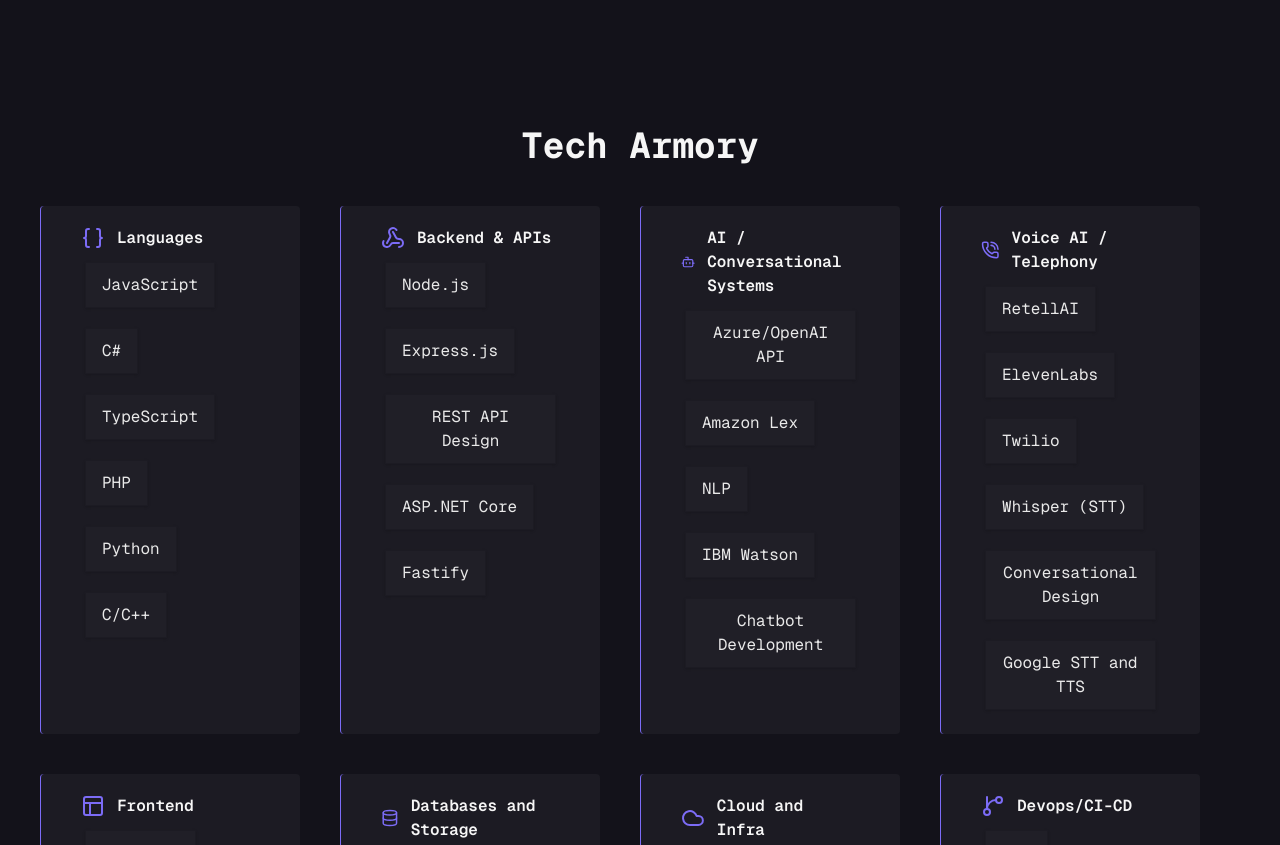
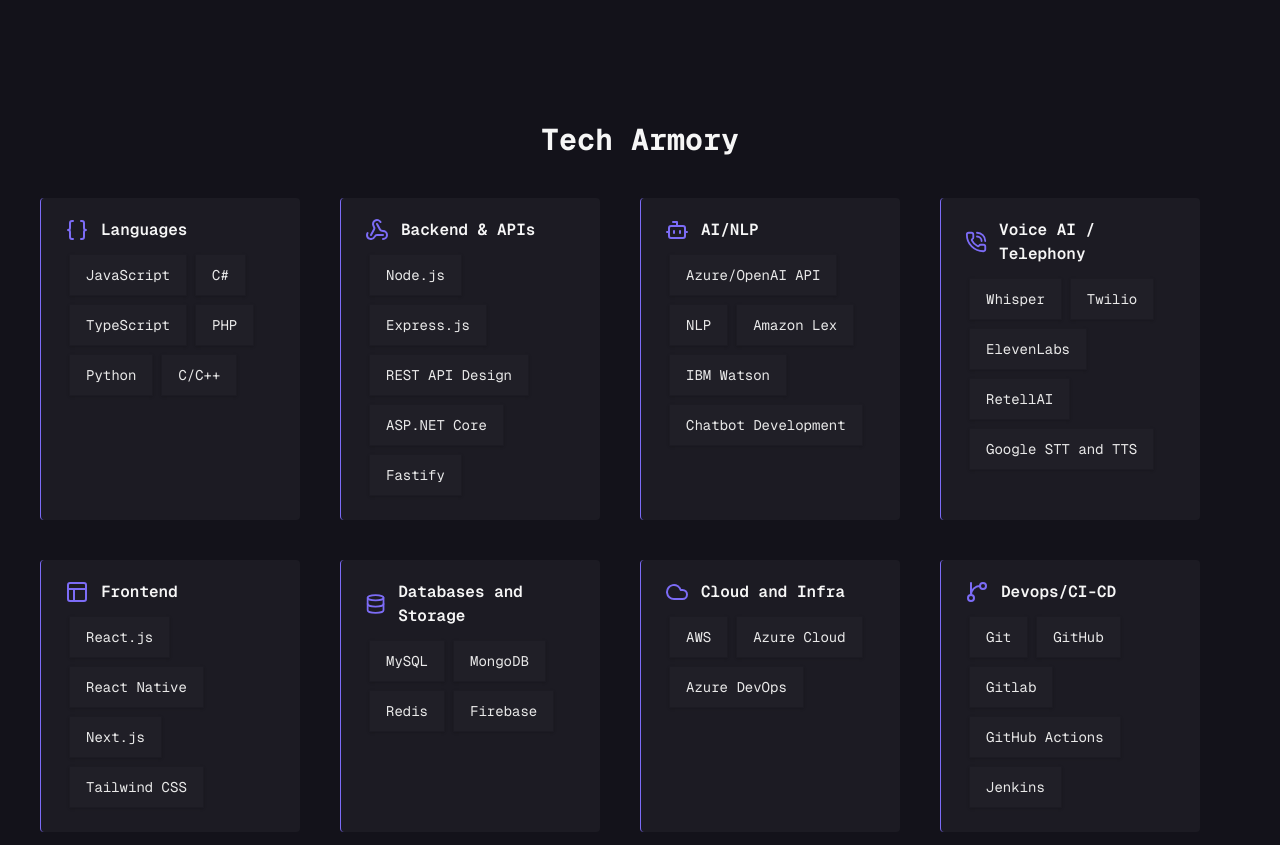
Before and after one commit to devi5040/portfolio, a Next.js app: page / in a window 1280 px wide. Shown: the part 1955-2800 px from the top of the page. Built offline with nearby package versions, Linux system fonts and the light colour scheme.

Commit message:
feat: Update component styles and improve technical skills constants

```diff
--- a/app/components/Hero.tsx
+++ b/app/components/Hero.tsx
@@ -31,7 +31,12 @@
         </div>
       </div>
       <div className="hidden justify-center items-center lg:flex">
-        <Image src={Deviprasad} width={240} alt="Image of deviprasad" />
+        <Image
+          src={Deviprasad}
+          width={240}
+          alt="Image of deviprasad"
+          loading="eager"
+        />
       </div>
     </div>
   );
--- a/app/components/ProfessionalExperience.tsx
+++ b/app/components/ProfessionalExperience.tsx
@@ -17,7 +17,7 @@
         transition={{ duration: 0.6 }}
         className="text-center mb-16  space-y-10"
       >
-        <h2 className="text-4xl font-bold font-geist">Professional Journey</h2>
+        <h2 className="text-3xl font-bold font-geist">Professional Journey</h2>
         <div className="max-w-7xl mx-auto p-6">
           <div className="relative">
             <div className="absolute left-1/2 top-0 h-full w-0.5 bg-neutral -translate-x-1/2" />
--- a/app/components/TechnicalExperience.tsx
+++ b/app/components/TechnicalExperience.tsx
@@ -4,7 +4,7 @@
 export const TechnicalExperience = () => {
   return (
     <section className="p-10 flex flex-col justify-center items-center max-w-full overflow-auto">
-      <h2 className="font-bold text-4xl font-geist text-[#f6f6f6] mb-10">
+      <h2 className="font-bold text-3xl font-geist text-[#f6f6f6] mb-10">
         Tech Armory
       </h2>
       <div className="grid grid-cols-4">
--- a/app/components/ui/Badge.tsx
+++ b/app/components/ui/Badge.tsx
@@ -9,7 +9,11 @@
 export const Badge = ({ title, destination }: BadgeInputType) => {
   return (
     <button className="px-4 py-2.5 bg-card-elevated hover:bg-card-hover shadow-sm border border-card text-[#e9e9e9] font-geist">
-      {destination ? <Link href={destination}>{title}</Link> : <p>{title}</p>}
+      {destination ? (
+        <Link href={destination}>{title}</Link>
+      ) : (
+        <p className="text-sm">{title}</p>
+      )}
     </button>
   );
 };
--- a/app/components/ui/TechStackCard.tsx
+++ b/app/components/ui/TechStackCard.tsx
@@ -3,14 +3,14 @@
 
 export const TechStackCard = ({ item }: { item: TechnicalSkills }) => {
   return (
-    <div className="mr-10 mb-10 border-l border-primary bg-card rounded-sm py-5 px-10 space-y-2">
+    <div className="mr-10 mb-10 border-l border-primary bg-card rounded-sm py-5 px-6 space-y-2">
       <div className="flex justify-start items-center space-x-3">
         <item.icon className="text-primary font-bold" />
         <h2 className="font-semibold text-[#f6f6f6] font-geist">
           {item.title}
         </h2>
       </div>
-      <div className="p-1 flex flex-wrap gap-5">
+      <div className="p-1 flex flex-wrap gap-2">
         {item.subskills.map((sub, index) => (
           <Badge title={sub} key={index} />
         ))}
--- a/app/constants/TECHNICAL_SKILLS.ts
+++ b/app/constants/TECHNICAL_SKILLS.ts
@@ -29,12 +29,12 @@
     ],
   },
   {
-    title: 'AI / Conversational Systems',
+    title: 'AI/NLP',
     icon: Bot,
     subskills: [
       'Azure/OpenAI API',
+      'NLP',
       'Amazon Lex',
-      'NLP',
       'IBM Watson',
       'Chatbot Development',
     ],
@@ -43,24 +43,17 @@
     title: 'Voice AI / Telephony',
     icon: PhoneCall,
     subskills: [
+      'Whisper',
+      'Twilio',
+      'ElevenLabs',
       'RetellAI',
-      'ElevenLabs',
-      'Twilio',
-      'Whisper (STT)',
-      'Conversational Design',
       'Google STT and TTS',
     ],
   },
   {
     title: 'Frontend',
     icon: Layout,
-    subskills: [
-      'React.js',
-      'Bootstrap',
-      'React Native',
-      'Next.js',
-      'Tailwind CSS',
-    ],
+    subskills: ['React.js', 'React Native', 'Next.js', 'Tailwind CSS'],
   },
   {
     title: 'Databases and Storage',
@@ -75,6 +68,6 @@
   {
     title: 'Devops/CI-CD',
     icon: GitBranch,
-    subskills: ['Git', 'GitHub', 'GitHub Actions', 'GitLab', 'Jenkins'],
+    subskills: ['Git', 'GitHub', 'Gitlab', 'GitHub Actions', 'Jenkins'],
   },
 ];
```
